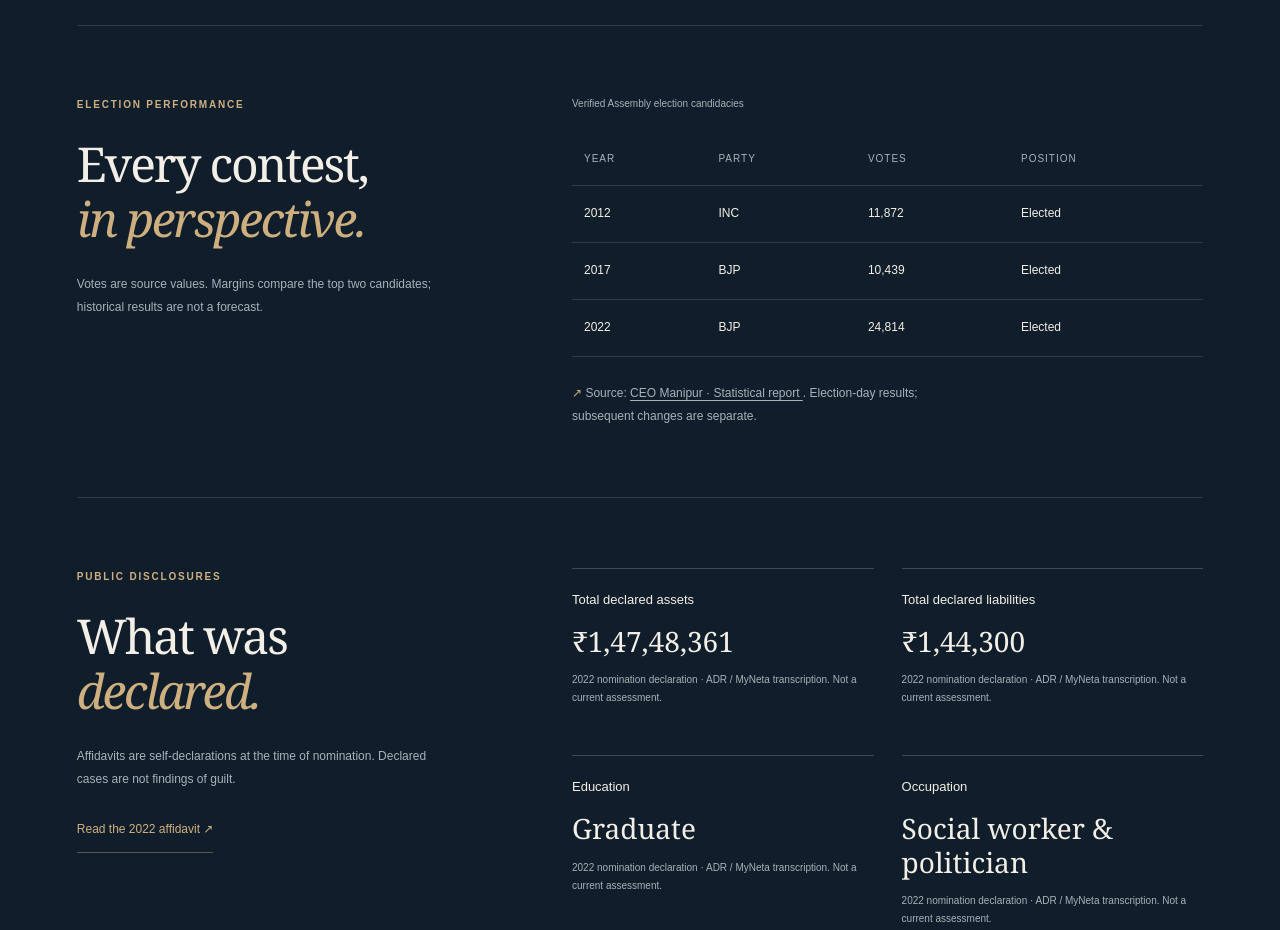
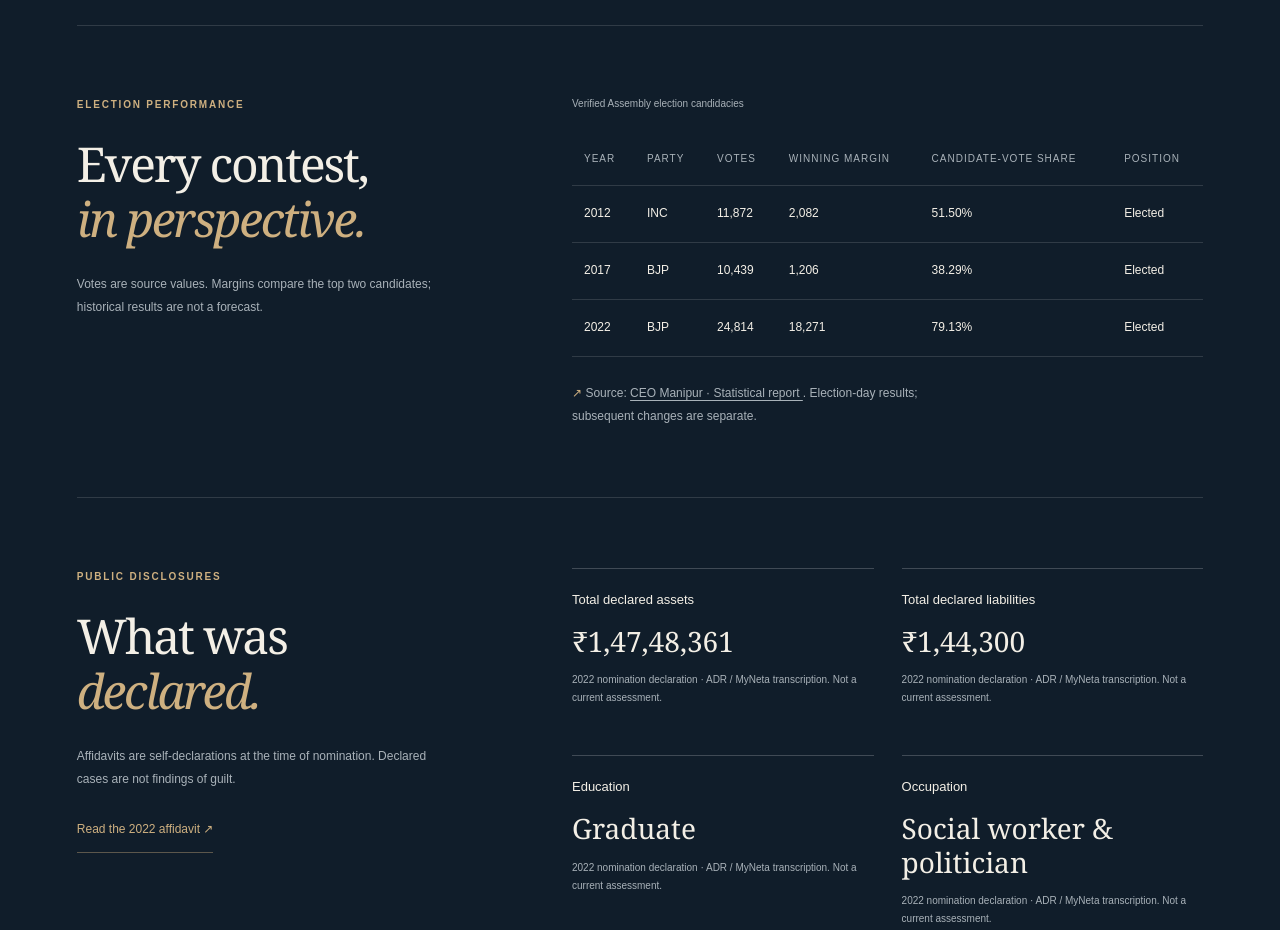
Before and after one commit to ethereum007/manipur, a Next.js app: page /candidates/nongthombam-biren-singh in a window 1280 px wide. Shown: the part 1700-2630 px from the top of the page. Built offline with nearby package versions, Linux system fonts and the light colour scheme; a web font is replaced by a local one.

Commit message:
Fix executive handout pagination and add three-election candidate margins

```diff
--- a/src/app/candidates/nongthombam-biren-singh/page.tsx
+++ b/src/app/candidates/nongthombam-biren-singh/page.tsx
@@ -1,6 +1,6 @@
 import Link from "next/link";
 import { SourceNote, Missing } from "@/components/ui";
-import { results, number, partyColors, electionSource } from "@/lib/data";
+import { contest, results, number, partyColors, electionSource } from "@/lib/data";
 export const metadata = { title: "N. Biren Singh · Public record" };
 export default function Profile() {
   const offices =
@@ -134,7 +134,7 @@ export default function Profile() {
                   <tr>
                     <th>Year</th>
                     <th>Party</th>
-                    <th>Votes</th>
+                    <th>Votes</th><th>Winning margin</th><th>Candidate-vote share</th>
                     <th>Position</th>
                   </tr>
                 </thead>
@@ -143,7 +143,7 @@ export default function Profile() {
                     <tr key={r.year}>
                       <th>{r.year}</th>
                       <td>{r.party}</td>
-                      <td>{number(r.votes)}</td>
+                      <td>{number(r.votes)}</td><td>{contest(r.year,r.ac).length>1?number(contest(r.year,r.ac)[0].votes-contest(r.year,r.ac)[1].votes):"Unavailable"}</td><td>{(r.votes/contest(r.year,r.ac).reduce((sum,x)=>sum+x.votes,0)*100).toFixed(2)}%</td>
                       <td>{r.rank === 1 ? "Elected" : "Rank " + r.rank}</td>
                     </tr>
                   ))}
--- a/src/app/globals.css
+++ b/src/app/globals.css
@@ -2426,3 +2426,5 @@ thead th {
 .briefing-entry{padding:32px 4.4%;border-top:1px solid var(--line);background:#142634}.briefing-entry .eyebrow{margin-bottom:10px}.briefing-entry .text-link{margin:0}
 
 .skip-link:not(:focus){clip-path:inset(50%);width:1px;height:1px;overflow:hidden;padding:0;top:0}@media print{.skip-link{display:none!important}.executive-walkthrough{--paper:#152534;--muted:#44545c;--gold:#76582f;--line:#ccd2d5;print-color-adjust:exact;-webkit-print-color-adjust:exact}.walkthrough-slide button{display:none!important}}
+
+@media print{.walkthrough-slide{min-height:0;height:180mm;box-sizing:border-box;padding:4mm 0;break-inside:avoid}.walkthrough-heading{margin-bottom:6mm}.walkthrough-heading h1{font-size:32pt}.walkthrough-slide .seat-strip{height:18px;margin:8px 0 12px}.walkthrough-slide .seat-legend{margin:12px 0;gap:10px;grid-template-columns:repeat(3,minmax(0,1fr))}.walkthrough-slide .seat-legend strong{font-size:22pt}.walkthrough-slide .source-note{font-size:7pt;line-height:1.35;margin:8px 0}.walkthrough-slide .text-link{font-size:9pt;margin:8px 0;padding:4px 0}.walkthrough-slide .walkthrough-folio{margin-top:4mm}.walkthrough-slide .walkthrough-seat-grid h2{font-size:24pt}.walkthrough-grid p{margin-bottom:4mm}.executive-walkthrough{margin:0}.walkthrough-slide .chart-export{display:none!important}}
```
Also changed, not shown: 1 other file (tests, documents, lock files or other folders).
